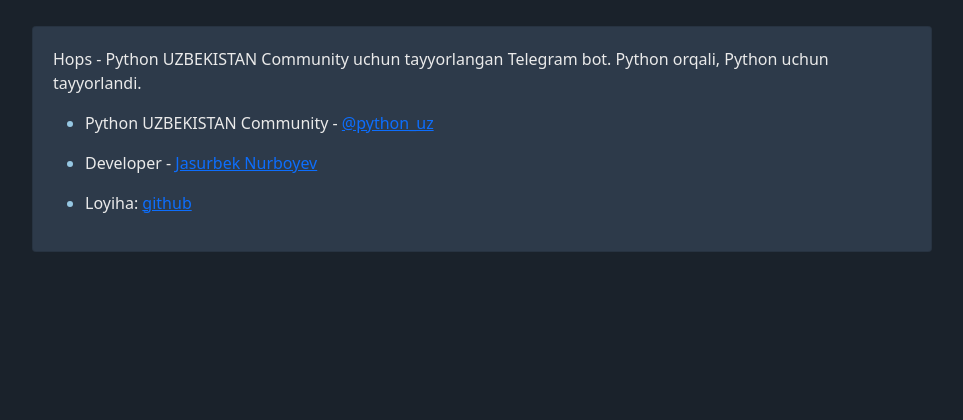
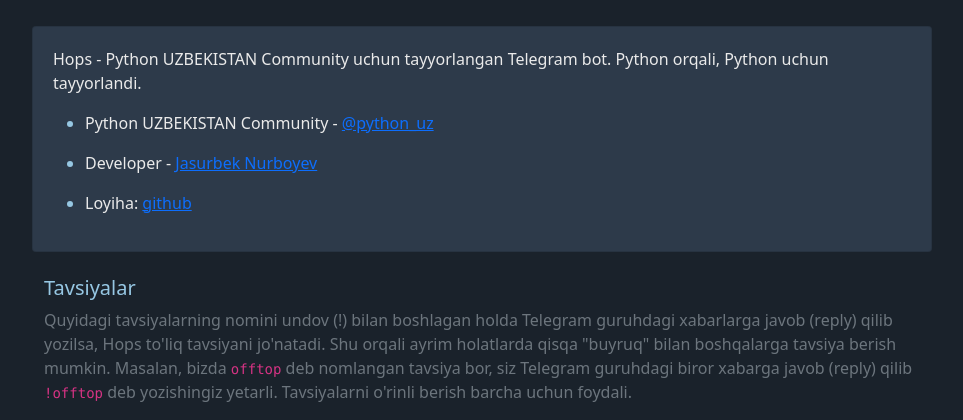
Before and after one commit to JasurbekNURBOYEV/hops, a Django app: page / in a window 1280 px wide. Shown: the part 457-877 px from the top of the page, without its empty margins (158-1121 px from the left). Before the commit the page ends 709 px from the top, so only its background shows below. Run offline with Django 3.2, Linux system fonts and the light colour scheme; data that the repository does not hold is empty; parts of the project's set-up code (start-up, migrations or seed data) failed here and were passed over.

Commit message:
Added: all tips are now present on home page

```diff
--- a/core/templates/core/home.html
+++ b/core/templates/core/home.html
@@ -4,9 +4,14 @@
     <meta charset="UTF-8">
     <title>Hops</title>
     <meta name="description" content="Python UZBEKISTAN Community uchun Telegram botning bosh sahifasi">
-    <script src="https://cdnjs.cloudflare.com/ajax/libs/Chart.js/2.9.4/Chart.min.js" integrity="sha512-d9xgZrVZpmmQlfonhQUvTR7lMPtO7NkZMkA0ABN3PHCbKA5nqylQ/yWlFAyY6hYgdF1Qh6nYiuADWwKB4C2WSw==" crossorigin="anonymous"></script>
-    <link href="https://cdn.jsdelivr.net/npm/bootstrap@5.0.0-beta2/dist/css/bootstrap.min.css" rel="stylesheet" integrity="sha384-BmbxuPwQa2lc/FVzBcNJ7UAyJxM6wuqIj61tLrc4wSX0szH/Ev+nYRRuWlolflfl" crossorigin="anonymous">
-    <script src="https://cdn.jsdelivr.net/npm/bootstrap@5.0.0-beta2/dist/js/bootstrap.bundle.min.js" integrity="sha384-b5kHyXgcpbZJO/tY9Ul7kGkf1S0CWuKcCD38l8YkeH8z8QjE0GmW1gYU5S9FOnJ0" crossorigin="anonymous"></script>
+    <script src="https://cdnjs.cloudflare.com/ajax/libs/Chart.js/2.9.4/Chart.min.js"
+            integrity="sha512-d9xgZrVZpmmQlfonhQUvTR7lMPtO7NkZMkA0ABN3PHCbKA5nqylQ/yWlFAyY6hYgdF1Qh6nYiuADWwKB4C2WSw=="
+            crossorigin="anonymous"></script>
+    <link href="https://cdn.jsdelivr.net/npm/bootstrap@5.0.0-beta2/dist/css/bootstrap.min.css" rel="stylesheet"
+          integrity="sha384-BmbxuPwQa2lc/FVzBcNJ7UAyJxM6wuqIj61tLrc4wSX0szH/Ev+nYRRuWlolflfl" crossorigin="anonymous">
+    <script src="https://cdn.jsdelivr.net/npm/bootstrap@5.0.0-beta2/dist/js/bootstrap.bundle.min.js"
+            integrity="sha384-b5kHyXgcpbZJO/tY9Ul7kGkf1S0CWuKcCD38l8YkeH8z8QjE0GmW1gYU5S9FOnJ0"
+            crossorigin="anonymous"></script>
 
     <style>
         body {
@@ -25,6 +30,19 @@
         h5, ul {
             color: #96c7e3;
         }
+
+        .tip {
+            background: #2d3a4a;
+            margin-bottom: 18px;
+            padding: 18px;
+        }
+
+        .left-align {
+            text-align: left;
+            display: block;
+        }
+
+
     </style>
 </head>
 <body>
@@ -33,7 +51,8 @@
         <div class="row row-cols-1 row-cols-md-3 g-4">
             <div class="col">
                 <div class="card" style="width: 18rem;">
-                    <img src="https://i.ytimg.com/vi/4aUC1VZQE1E/mqdefault.jpg" class="card-img-top" alt="flashoverflow">
+                    <img src="https://i.ytimg.com/vi/4aUC1VZQE1E/mqdefault.jpg" class="card-img-top"
+                         alt="flashoverflow">
                     <div class="card-body">
                         <h5 class="card-title">FlashOverflow</h5>
                         <p class="card-text">Tez kunlarda...</p>
@@ -55,7 +74,8 @@
 
             <div class="col">
                 <div class="card" style="width: 18rem;">
-                    <img src="https://cdn.onebauer.media/one/empire-images/reviews_films/56ec24ece37ce3fd4544d494/eu_zootropolis_gi_judy-hopps_35a69d55.jpg?format=jpg&quality=80&width=960&height=540&ratio=16-9&resize=aspectfill" class="card-img-top" alt="statistika">
+                    <img src="https://cdn.onebauer.media/one/empire-images/reviews_films/56ec24ece37ce3fd4544d494/eu_zootropolis_gi_judy-hopps_35a69d55.jpg?format=jpg&quality=80&width=960&height=540&ratio=16-9&resize=aspectfill"
+                         class="card-img-top" alt="statistika">
                     <div class="card-body">
                         <h5 class="card-title">Greed Island</h5>
                         <p class="card-text">Tez kunlarda...</p>
@@ -80,6 +100,28 @@
 
             </div>
         </div>
+        <br>
+        <h5 class="left-align">Tavsiyalar</h5>
+        <div class="left-align" role="alert">
+            <p class="text-muted">
+                Quyidagi tavsiyalarning nomini undov (!) bilan boshlagan holda Telegram guruhdagi xabarlarga javob
+                (reply) qilib yozilsa, Hops to'liq tavsiyani jo'natadi. Shu orqali ayrim holatlarda qisqa "buyruq"
+                bilan boshqalarga tavsiya berish mumkin.
+                Masalan, bizda <code>offtop</code> deb nomlangan tavsiya bor, siz Telegram guruhdagi biror xabarga
+                javob (reply) qilib <code>!offtop</code> deb yozishingiz yetarli. Tavsiyalarni o'rinli berish barcha
+                uchun foydali.
+            </p>
+        </div>
+
+        {% for tip in tips %}
+            <div class="row row-cols-1 row-cols-md-1">
+                <div class="tip left-align">
+                    <h5>{{ tip.key }}</h5>
+                    <p>{{ tip.message }}</p>
+                </div>
+            </div>
+        {% endfor %}
+
     </div>
 </center>
 </body>
--- a/core/views.py
+++ b/core/views.py
@@ -22,7 +22,7 @@
 # local
 from core import models
 from core.factory import bot
-from core.models import User
+from core.models import User, Tip
 from greed_island.factory import bot as gi_bot, strings
 
 # --- END: IMPORTS
@@ -172,7 +172,8 @@
 
 
 def home(request, *args, **kwargs):
-    return render(request, "core/home.html")
+    tips = Tip.objects.all().values('key', 'message')
+    return render(request, "core/home.html", context={"tips": tips})
 
 
 def tags(request, uuid, *args, **kwargs):
```
